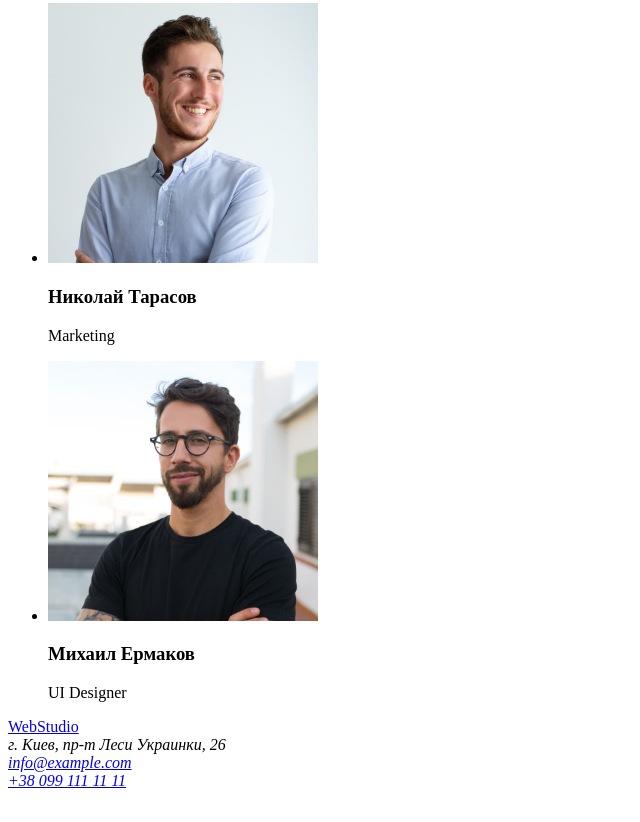
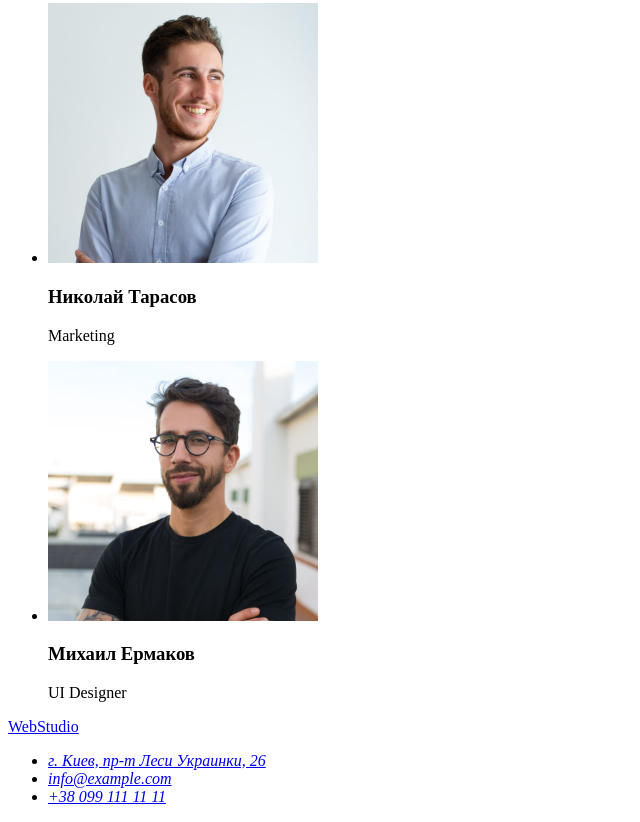
Before and after one commit to VladIT26/goit-markup-hw-01, a plain HTML site: page index.html in a window 1280 px wide. Shown: the part 2285-3107 px from the top of the page, without its empty margins (0-640 px from the left). Before the commit the page ends 3083 px from the top, so only its background shows below. Drawn offline with Linux system fonts and the light colour scheme.

Commit message:
Зміни розмітка

```diff
--- a/index.html
+++ b/index.html
@@ -96,12 +96,11 @@
 <footer>
     <a href="/">WebStudio</a>
     <address>
-            г. Киев, пр-т Леси Украинки, 26
-    </address>
-
-    <address>
-        <a href="mailto:info@example.com">info@example.com</a><br>
-        <a href="tel:+380991111111">+38 099 111 11 11</a>
+        <ul>
+        <li><a href="https://goo.gl/maps/ChNRFax9xr31JzD28" target="_blank">г. Киев, пр-т Леси Украинки, 26</a></li>
+        <li><a href="mailto:info@example.com">info@example.com</a></li>
+        <li> <a href="tel:+380991111111">+38 099 111 11 11</a></li>
+        </ul>
     </address>
 </footer>
 
```
Also changed, not shown: 1 other file.
